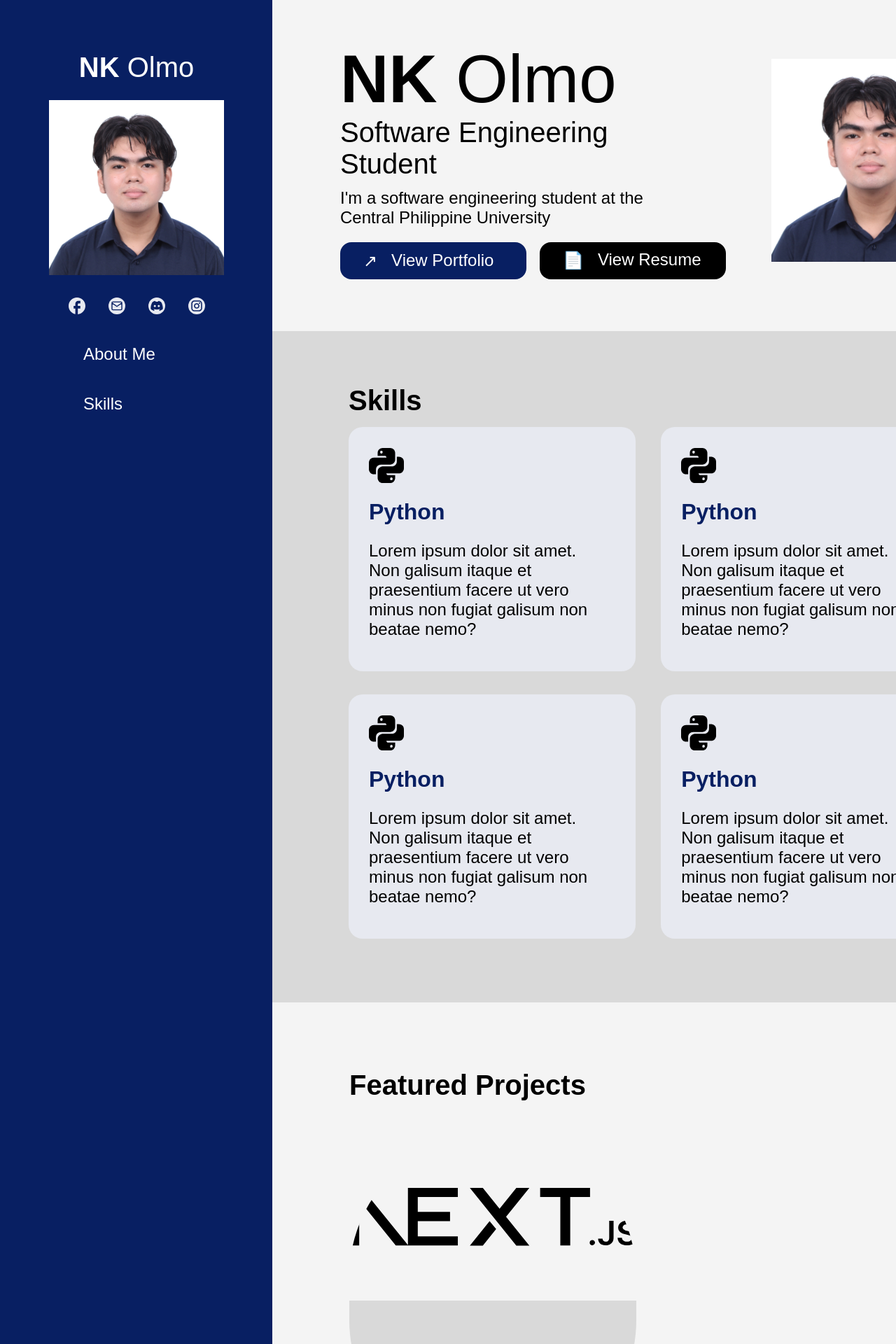
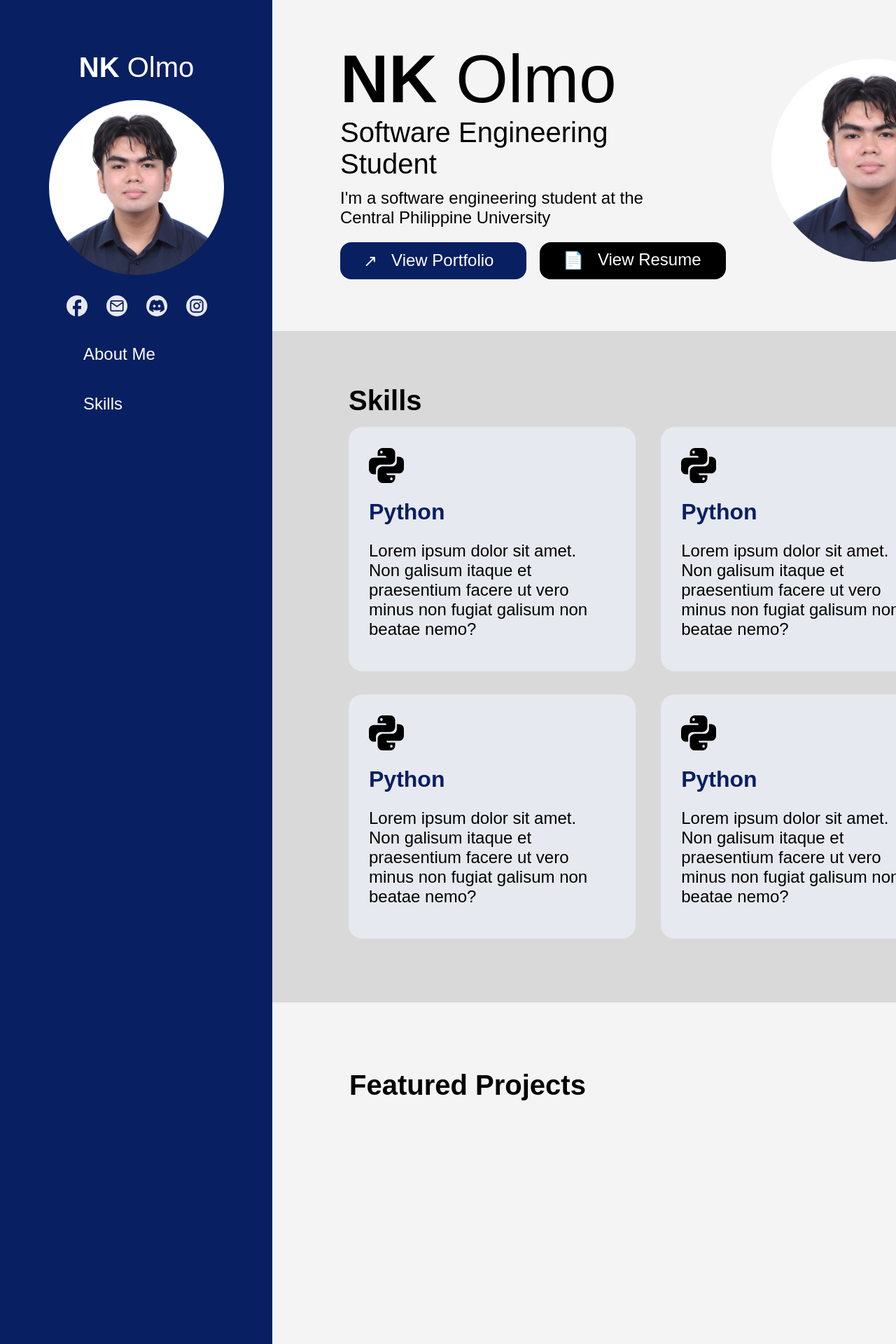
Before and after one commit to enkeyeou/my-app-2, a Next.js app: page / in a window 1280 px wide. Shown: the top 1920 px of the page at 70% size. Built offline with nearby package versions, Linux system fonts and the light colour scheme.

Commit message:
Restore circular profile image, enlarge social icons, remove featured project block

```diff
--- a/app/page.tsx
+++ b/app/page.tsx
@@ -135,7 +135,7 @@ export default function Desktop() {
         </div>
 
         <Image
-          className="w-[290px] h-[290px] mr-[-0.34px] relative aspect-[1] object-cover"
+          className="w-[290px] h-[290px] mr-[-0.34px] relative aspect-[1] object-cover rounded-full"
           alt="NK Olmo profile"
           src={profileImage}
           width={290}
@@ -183,18 +183,6 @@ export default function Desktop() {
         </div>
       </section>
 
-      <article className="absolute top-[1619px] left-[499px] w-[410px] h-[472px] flex flex-col rounded-[338px] overflow-hidden">
-        <Image
-          className="w-[410.22px] h-[239.16px] aspect-[1.72]"
-          alt="Homepage design featured project"
-          src="/next.svg"
-          width={410}
-          height={239}
-        />
-
-        <div className="w-[410.22px] h-[232.46px] bg-[#d9d9d9]" />
-      </article>
-
       <aside className="fixed top-0 left-0 w-[389px] h-[2701px] bg-[#081f62]">
         <nav className="absolute top-[492px] left-[69px]">
           {navigationItems.map((item) => (
@@ -216,7 +204,7 @@ export default function Desktop() {
           </h1>
 
           <Image
-            className="self-stretch w-full relative aspect-[1] object-cover"
+            className="self-stretch w-full relative aspect-[1] object-cover rounded-full"
             alt="NK Olmo profile"
             src={profileImage}
             width={250}
@@ -238,8 +226,8 @@ export default function Desktop() {
                 <Image
                   src={social.icon}
                   alt={`${social.name} icon`}
-                  width={24}
-                  height={24}
+                  width={30}
+                  height={30}
                 />
               </a>
             ))}
```
